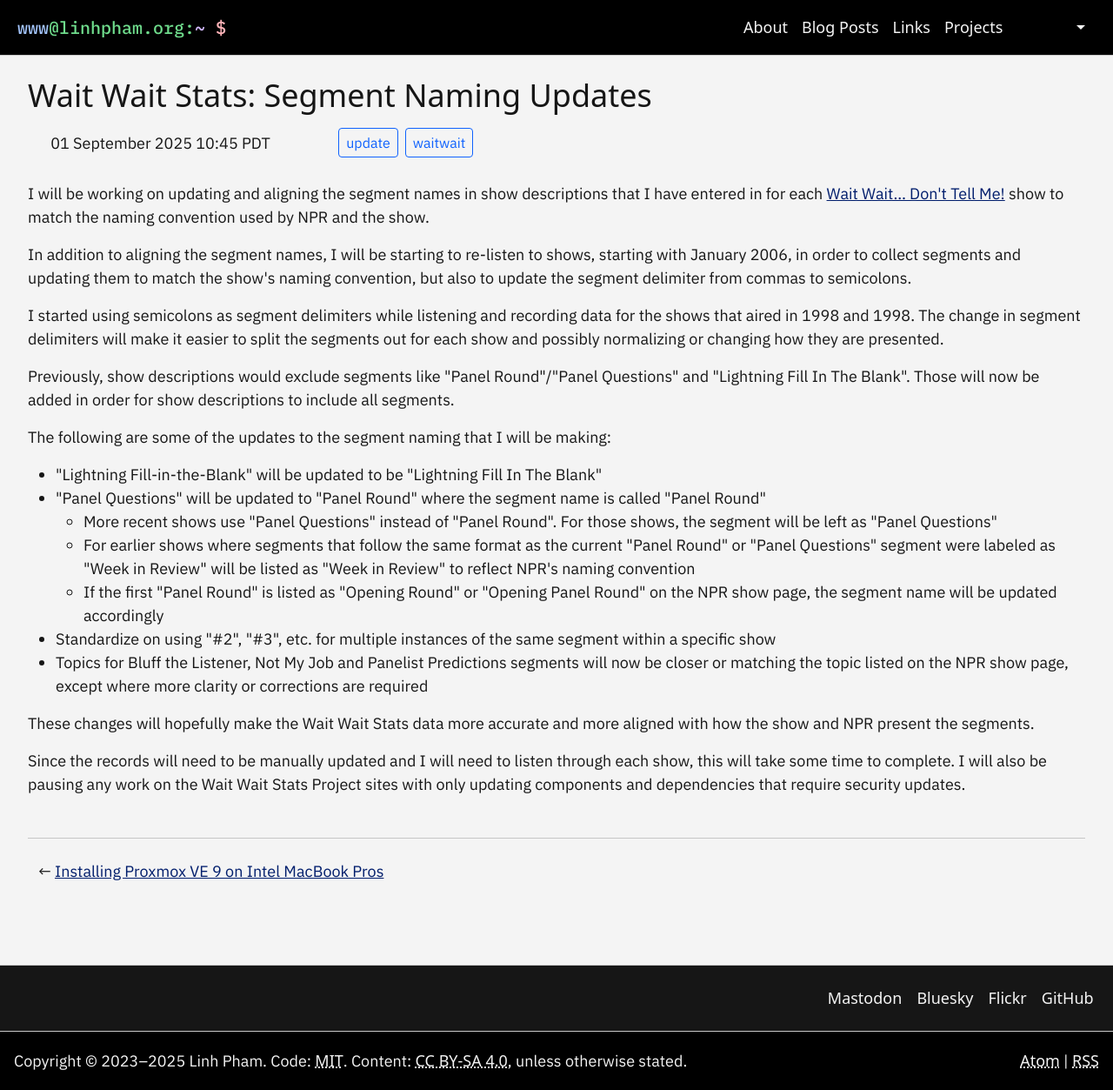
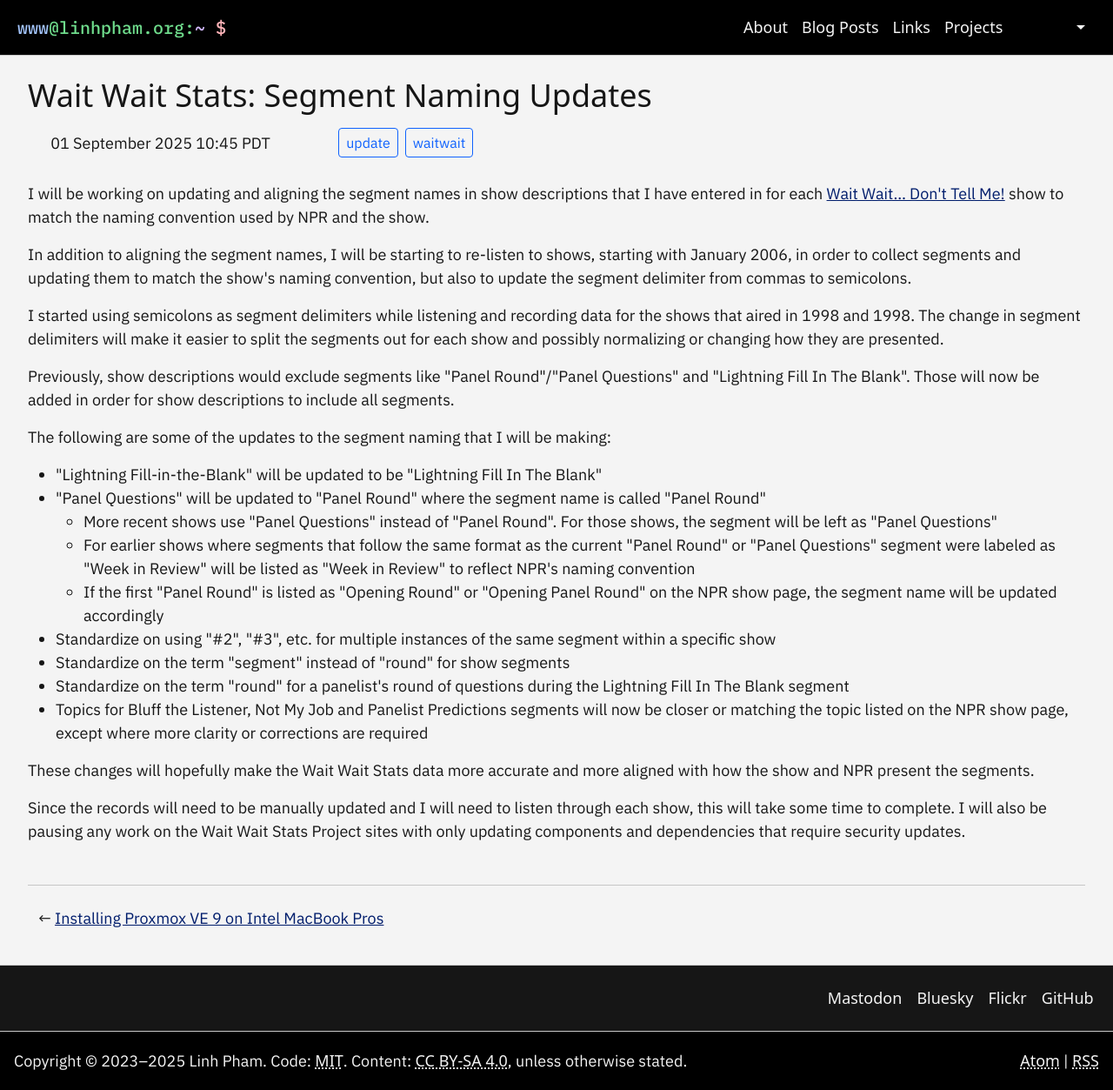
Before and after one commit to questionlp/linhpham.org_jekyll, a Jekyll site: the page built from _posts/2025-09-01-wait-wait-stats-segment-naming-updates.md, in a window 1280 px wide and 1253 px high. Shown: the whole window at 87% size. Built offline with Jekyll 4.4.1, drawn with Linux system fonts in a browser that asks for light colours; some web fonts are replaced.

Commit message:
Update latest post

```diff
--- a/_posts/2025-09-01-wait-wait-stats-segment-naming-updates.md
+++ b/_posts/2025-09-01-wait-wait-stats-segment-naming-updates.md
@@ -21,6 +21,8 @@
   * For earlier shows where segments that follow the same format as the current "Panel Round" or "Panel Questions" segment were labeled as "Week in Review" will be listed as "Week in Review" to reflect NPR's naming convention
   * If the first "Panel Round" is listed as "Opening Round" or "Opening Panel Round" on the NPR show page, the segment name will be updated accordingly
 * Standardize on using "#2", "#3", etc. for multiple instances of the same segment within a specific show
+* Standardize on the term "segment" instead of "round" for show segments
+* Standardize on the term "round" for a panelist's round of questions during the Lightning Fill In The Blank segment
 * Topics for Bluff the Listener, Not My Job and Panelist Predictions segments will now be closer or matching the topic listed on the NPR show page, except where more clarity or corrections are required
 
 These changes will hopefully make the Wait Wait Stats data more accurate and more aligned with how the show and NPR present the segments.
```
